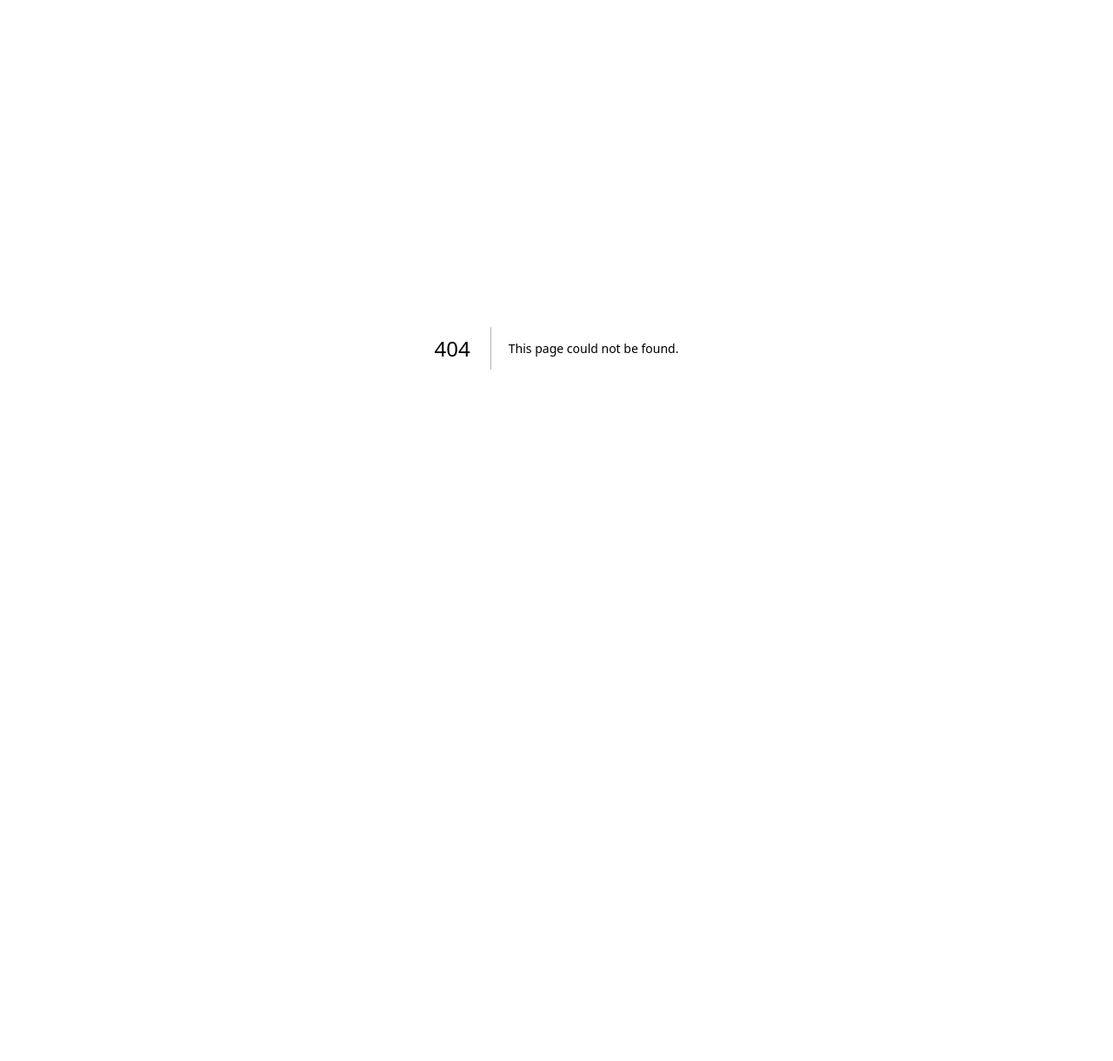
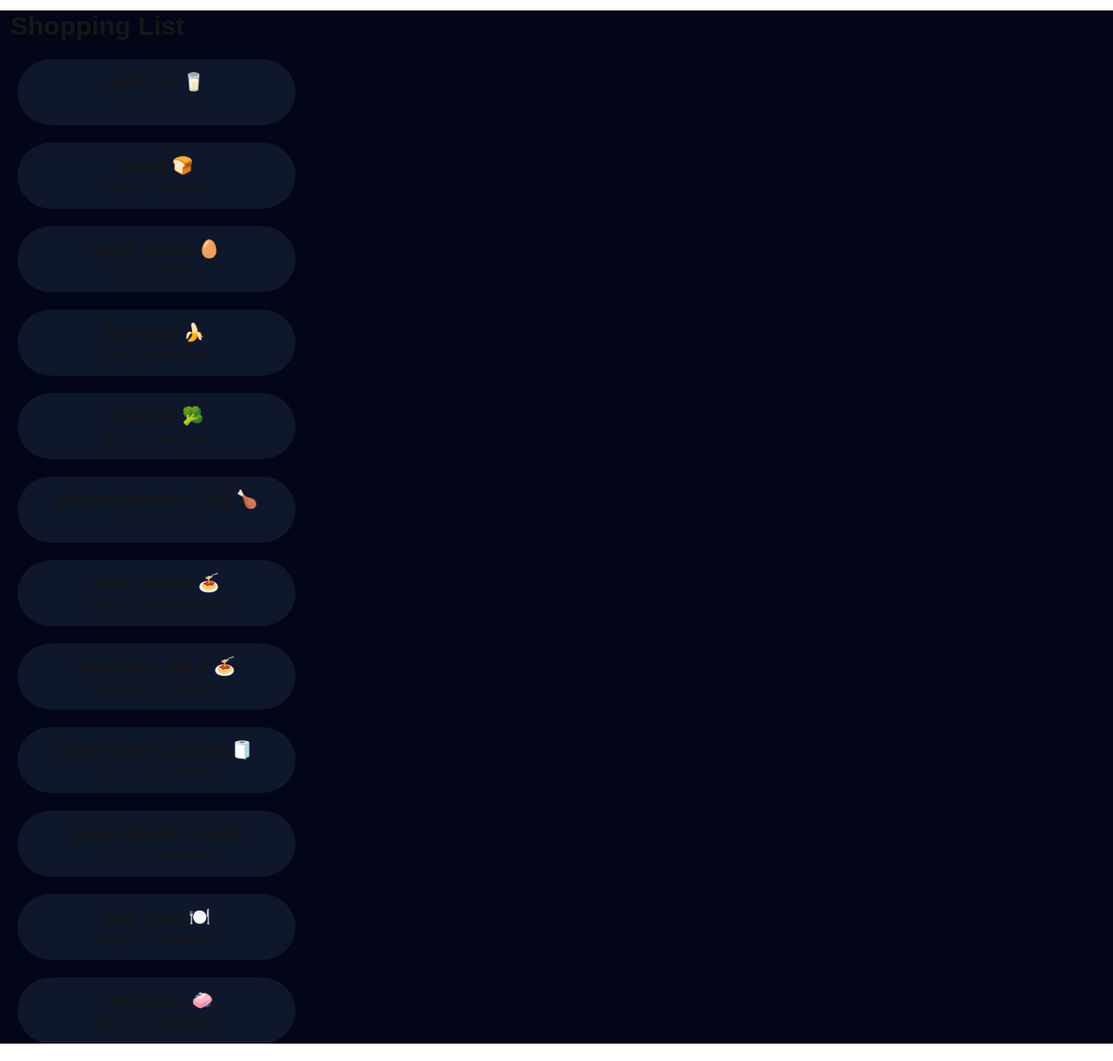
Before and after one commit to gurleensingh01/cprg306-assignments, a Next.js app: page /week-3 in a window 1280 px wide. Before the commit this address had no page. Shown: the whole page at 87% size. Before the commit the page ends 800 px from the top, so only its background shows below. Built offline with nearby package versions, Linux system fonts and the light colour scheme.

Commit message:
week 3 added

```diff
--- a/app/layout.js
+++ b/app/layout.js
@@ -13,7 +13,7 @@
 });
 
 export const metadata = {
-  title: "Create Next App",
+  title: "Shopping List",
   description: "Generated by create next app",
 };
 
--- a/app/page.js
+++ b/app/page.js
@@ -1,9 +1,11 @@
 import Link from 'next/link';
 export default function Page() {
     return (
-      <main>
-        <h1>CPRG 306: Web Development 2 - Assignments</h1>
-        <Link href="/week-2">Week 2</Link>
+      <main className='text-center'>
+        <h1 className='text-4xl font-bold m-5 mt-32'>CPRG 306: Web Development 2 - Assignments</h1>
+        <Link href="/week-2" className='text-2xl'>Week 2 Assignment</Link>
+        <br />
+        <Link href="/week-3" className='text-2xl'>Week 3 Assignment</Link>
       </main>
     );
   }
--- /dev/null
+++ b/app/week-3/item-list.js
@@ -0,0 +1,153 @@
+import Item from "./item";
+
+export default function ItemList() {
+    const item1 = {
+        name: "milk, 4 L 🥛",
+        quantity: 1,
+        category: "dairy",
+      };
+
+      const item2 = {
+        name: "bread 🍞",
+        quantity: 2,
+        category: "bakery",
+      };
+
+      const item3 = {
+        name: "eggs, dozen 🥚",
+        quantity: 2,
+        category: "dairy",
+      };
+
+      const item4 = {
+        name: "bananas 🍌",
+        quantity: 6,
+        category: "produce",
+      };
+
+      const item5 = {
+        name: "broccoli 🥦",
+        quantity: 3,
+        category: "produce",
+      };
+
+      const item6 = {
+        name: "chicken breasts, 1 kg 🍗",
+        quantity: 1,
+        category: "meat",
+      };
+
+      const item7 = {
+        name: "pasta sauce 🍝",
+        quantity: 3,
+        category: "canned goods",
+      };
+
+      const item8 = {
+        name: "spaghetti, 454 g 🍝",
+        quantity: 2,
+        category: "dry goods",
+      };
+
+      const item9 = {
+        name: "toilet paper, 12 pack 🧻",
+        quantity: 1,
+        category: "household",
+      };
+
+      const item10 = {
+        name: "paper towels, 6 pack",
+        quantity: 1,
+        category: "household",
+      };
+
+      const item11 = {
+        name: "dish soap 🍽️",
+        quantity: 1,
+        category: "household",
+      };
+
+      const item12 = {
+        name: "hand soap 🧼",
+        quantity: 4,
+        category: "household",
+      };
+
+      return (
+        <div>
+          <Item
+            name={item1.name}
+            quantity={item1.quantity}
+            category={item1.category}
+          />
+
+          <Item
+            name={item2.name}
+            quantity={item2.quantity}
+            category={item2.category}
+          />
+
+            <Item
+            name={item3.name}
+            quantity={item3.quantity}
+            category={item3.category}
+            />
+
+            <Item
+            name={item4.name}
+            quantity={item4.quantity}
+            category={item4.category}
+            />
+
+            <Item
+            name={item5.name}
+            quantity={item5.quantity}
+            category={item5.category}
+            />
+
+            <Item
+            name={item6.name}
+            quantity={item6.quantity}
+            category={item6.category}
+            />
+
+            <Item
+            name={item7.name}
+            quantity={item7.quantity}
+            category={item7.category}
+            />
+
+            <Item
+            name={item8.name}
+            quantity={item8.quantity}
+            category={item8.category}
+            />
+
+            <Item
+            name={item9.name}
+            quantity={item9.quantity}
+            category={item9.category}
+            />
+
+            <Item
+            name={item10.name}
+            quantity={item10.quantity}
+            category={item10.category}
+            />
+
+            <Item
+            name={item11.name}
+            quantity={item11.quantity}
+            category={item11.category}
+            />
+
+            <Item
+            name={item12.name}
+            quantity={item12.quantity}
+            category={item12.category}
+            />
+
+        </div>
+      );
+
+    }
--- /dev/null
+++ b/app/week-3/item.js
@@ -0,0 +1,8 @@
+export default function Item( {name, quantity, category} ) {
+    return (
+        <ul className="m-5 bg-slate-900 p-3 w-1/4 rounded-full text-center">
+            <li className="text-xl font-bold">{name}</li>
+            <li>Buy {quantity} in {category}</li>
+        </ul>
+    )
+  }
--- /dev/null
+++ b/app/week-3/page.js
@@ -0,0 +1,10 @@
+import Itemlist from './item-list.js';
+
+export default function Page() {
+    return (
+      <main className='bg-slate-950'>
+        <h1 className='font-bold text-3xl m-3'>Shopping List</h1>
+        <Itemlist />
+      </main>
+    );
+  }
```
